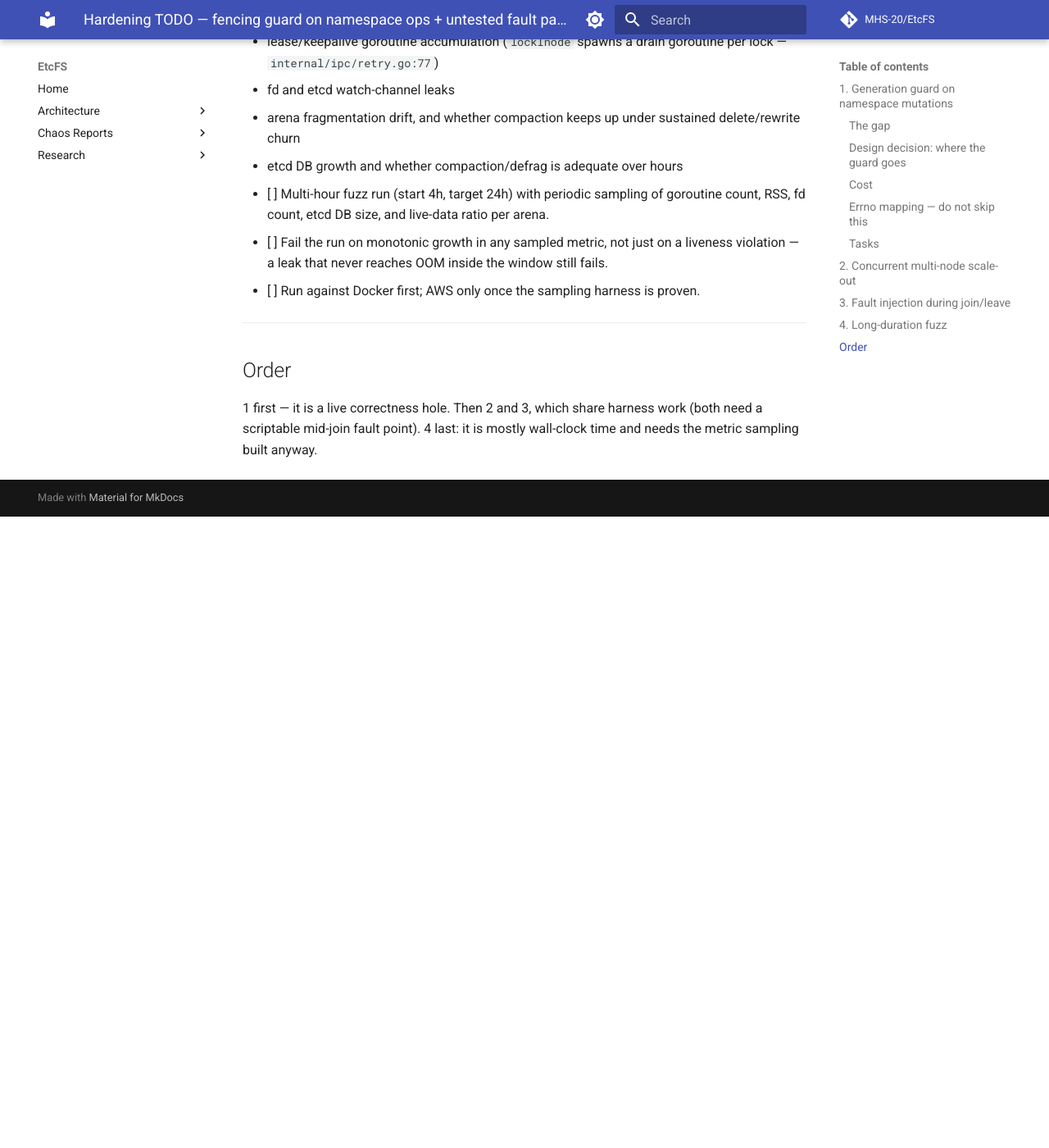
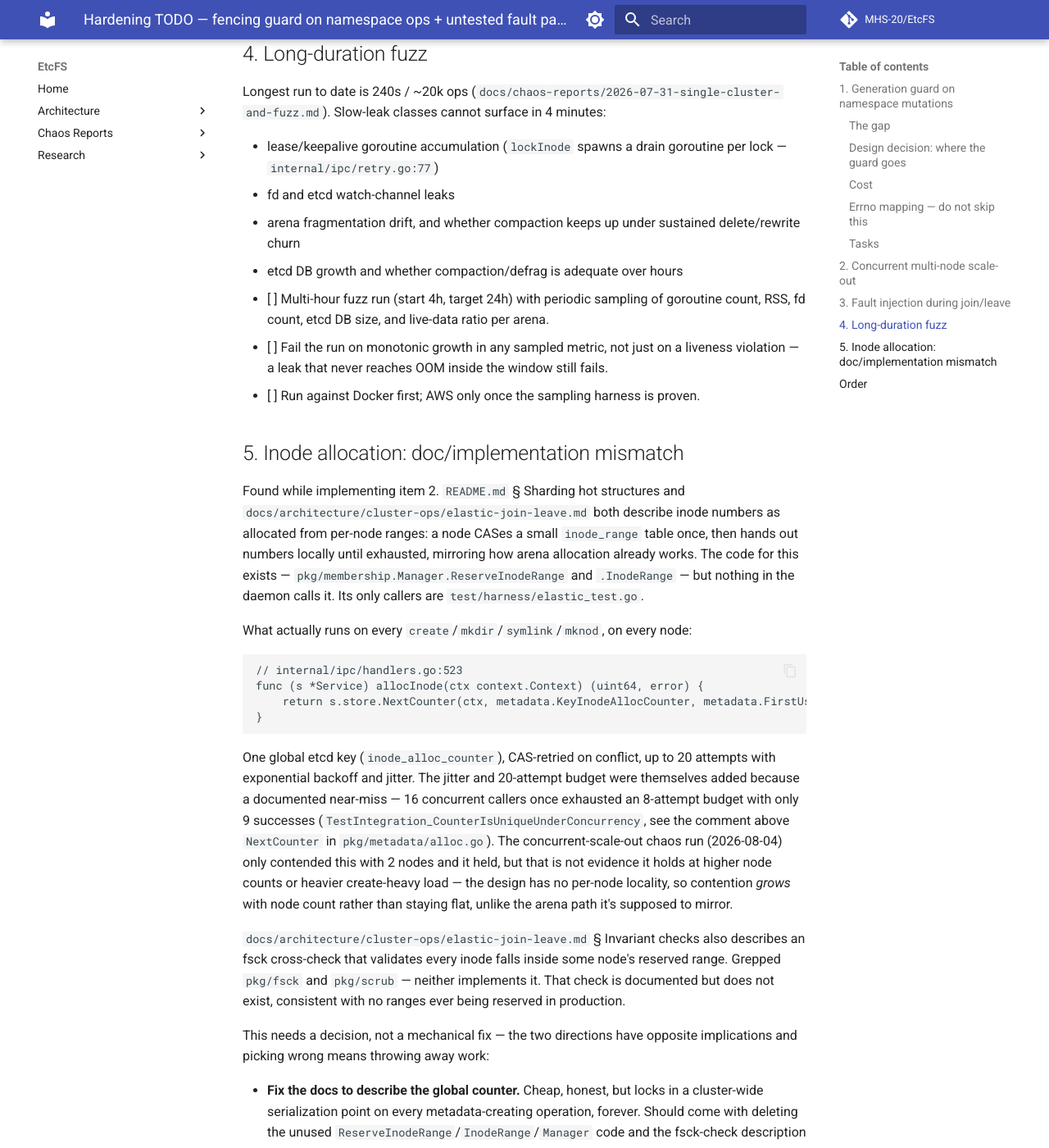
Before and after one commit to MHS-20/EtcFS, an MkDocs documentation site: the page built from docs/TODO-hardening.md, in a window 1280 px wide and 1400 px high, scrolled down 4356 px. Shown: the whole window at 82% size. Built offline with MkDocs 1.6.1 and Material for MkDocs 9.7.7, drawn with Linux system fonts in a browser that asks for light colours; comment, search, counter and statistics services are not loaded; before the commit the page ends 4986 px from its top, so only the background shows below that; some of the changed text lies outside the part shown.

Commit message:
test(harness): added concurrent-join test covering disjoint arenas and inode ranges

````diff
--- a/docs/TODO-hardening.md
+++ b/docs/TODO-hardening.md
@@ -143,8 +143,15 @@ Contended on a concurrent join, per `README.md` § Sharding hot structures:
 - [ ] N=3 concurrent joins not attempted — only two extra nodes exist in the
       base topology (`n4`, `n5`); a third would need topology changes beyond this
       pass.
-- [ ] Harness-level equivalent in `test/harness/elastic_test.go` (deterministic,
-      cheap to iterate) still not done.
+- [x] Harness-level equivalent: `TestElastic_ConcurrentJoin` in
+      `test/harness/elastic_test.go`. Runs 5 nodes joining concurrently against
+      `MockStore`, asserting disjoint arenas and non-overlapping inode ranges;
+      milliseconds under `-race`, not the minutes a real Docker/AWS run takes.
+      Uses `ReserveInodeRange`, which CASes the same `inode_alloc_counter` key as
+      the real request path but with a looser retry budget (5 attempts, no
+      jitter, vs. `NextCounter`'s 20 + jitter) — proves the shared-counter
+      primitive never double-issues under concurrency, not `NextCounter`'s
+      specific retry tuning.
 
 ## 3. Fault injection during join/leave
 
@@ -179,10 +186,73 @@ Slow-leak classes cannot surface in 4 minutes:
       violation — a leak that never reaches OOM inside the window still fails.
 - [ ] Run against Docker first; AWS only once the sampling harness is proven.
 
+## 5. Inode allocation: doc/implementation mismatch
+
+Found while implementing item 2. `README.md` § Sharding hot structures and
+`docs/architecture/cluster-ops/elastic-join-leave.md` both describe inode numbers
+as allocated from per-node ranges: a node CASes a small `inode_range` table once,
+then hands out numbers locally until exhausted, mirroring how arena allocation
+already works. The code for this exists — `pkg/membership.Manager.ReserveInodeRange`
+and `.InodeRange` — but nothing in the daemon calls it. Its only callers are
+`test/harness/elastic_test.go`.
+
+What actually runs on every `create`/`mkdir`/`symlink`/`mknod`, on every node:
+
+```go
+// internal/ipc/handlers.go:523
+func (s *Service) allocInode(ctx context.Context) (uint64, error) {
+	return s.store.NextCounter(ctx, metadata.KeyInodeAllocCounter, metadata.FirstUsableIno)
+}
+```
+
+One global etcd key (`inode_alloc_counter`), CAS-retried on conflict, up to 20
+attempts with exponential backoff and jitter. The jitter and 20-attempt budget were
+themselves added because a documented near-miss — 16 concurrent callers once
+exhausted an 8-attempt budget with only 9 successes
+(`TestIntegration_CounterIsUniqueUnderConcurrency`, see the comment above
+`NextCounter` in `pkg/metadata/alloc.go`). The concurrent-scale-out chaos run
+(2026-08-04) only contended this with 2 nodes and it held, but that is not evidence
+it holds at higher node counts or heavier create-heavy load — the design has no
+per-node locality, so contention *grows* with node count rather than staying flat,
+unlike the arena path it's supposed to mirror.
+
+`docs/architecture/cluster-ops/elastic-join-leave.md` § Invariant checks also
+describes an fsck cross-check that validates every inode falls inside some node's
+reserved range. Grepped `pkg/fsck` and `pkg/scrub` — neither implements it. That
+check is documented but does not exist, consistent with no ranges ever being
+reserved in production.
+
+This needs a decision, not a mechanical fix — the two directions have opposite
+implications and picking wrong means throwing away work:
+
+- **Fix the docs to describe the global counter.** Cheap, honest, but locks in a
+  cluster-wide serialization point on every metadata-creating operation, forever.
+  Should come with deleting the unused `ReserveInodeRange`/`InodeRange`/`Manager`
+  code and the fsck-check description that depends on it — keeping unreachable
+  code that reads like it's live is its own hazard.
+- **Wire the daemon to the range design the docs already describe.** Removes the
+  per-create etcd round trip on the common path, matches the arena allocator's
+  existing pattern. Costs: a node that dies mid-range leaks the unused remainder
+  (harmless at 64 bits, but inode numbers become sparse/non-monotonic across
+  nodes — anything assuming density breaks), and range refill needs to go through
+  the fencing guard (natural since `ReserveInodeRange` already uses `Store.Txn`,
+  but needs verifying, not assuming).
+
+- [ ] Decide fix-the-doc vs. build-the-design — capacity/workload question, not a
+      code question. Global counter is fine at current scale (3-5 nodes, light
+      metadata churn); only matters if create-heavy workloads or many-node
+      clusters are actually expected.
+- [ ] If fixing the doc: delete the dead range-reservation code and the fsck-check
+      description, don't just relabel the doc.
+- [ ] If building the design: needs a chaos/harness scenario forcing range
+      exhaustion under real concurrent daemons (not just the existing
+      single-process harness test), and an explicit fencing-guard test on refill.
+
 ---
 
 ## Order
 
 1 first — it is a live correctness hole. Then 2 and 3, which share harness work
 (both need a scriptable mid-join fault point). 4 last: it is mostly wall-clock time
-and needs the metric sampling built anyway.
+and needs the metric sampling built anyway. 5 can happen any time — it's a decision
+plus either a deletion or a build, not blocked on anything else here.
````
Also changed, not shown: 1 other file.
